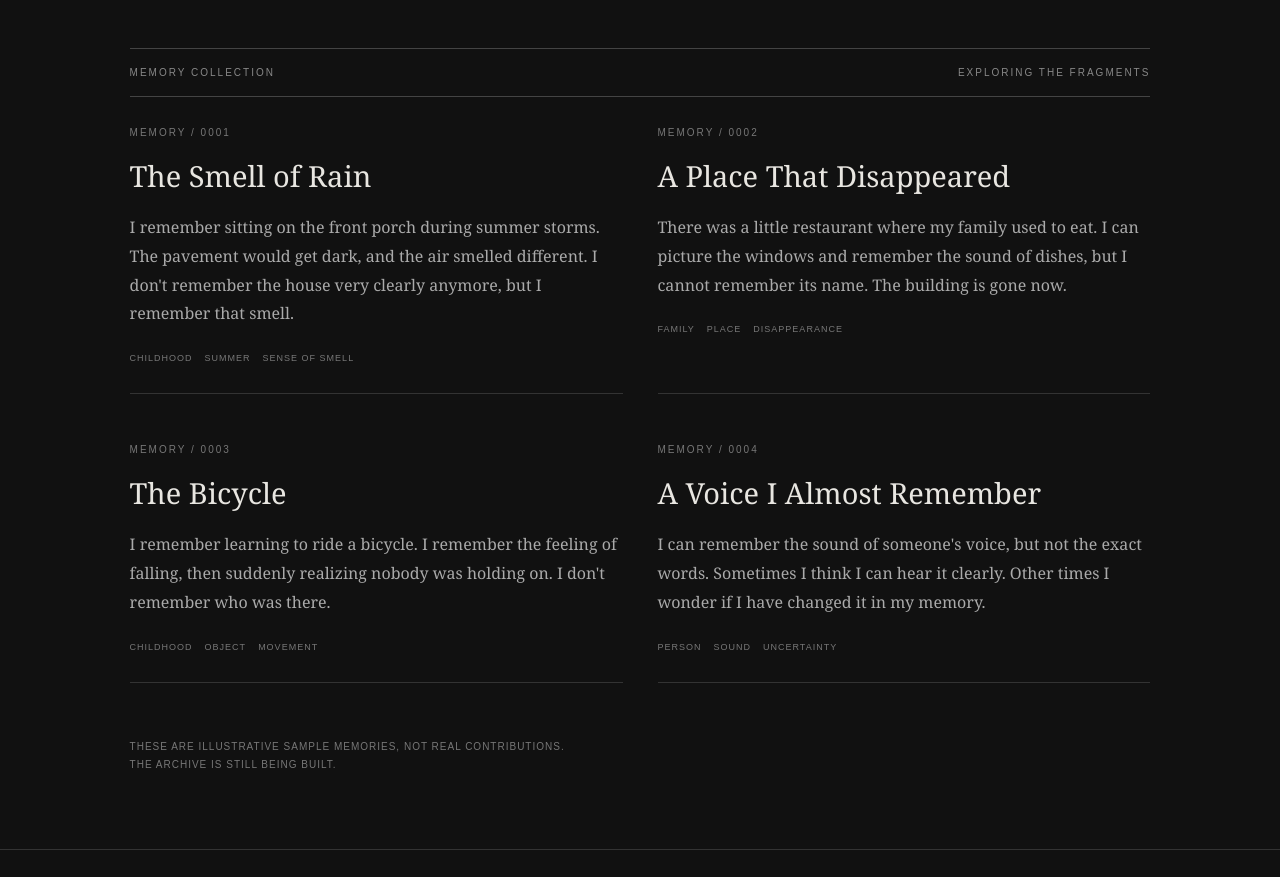
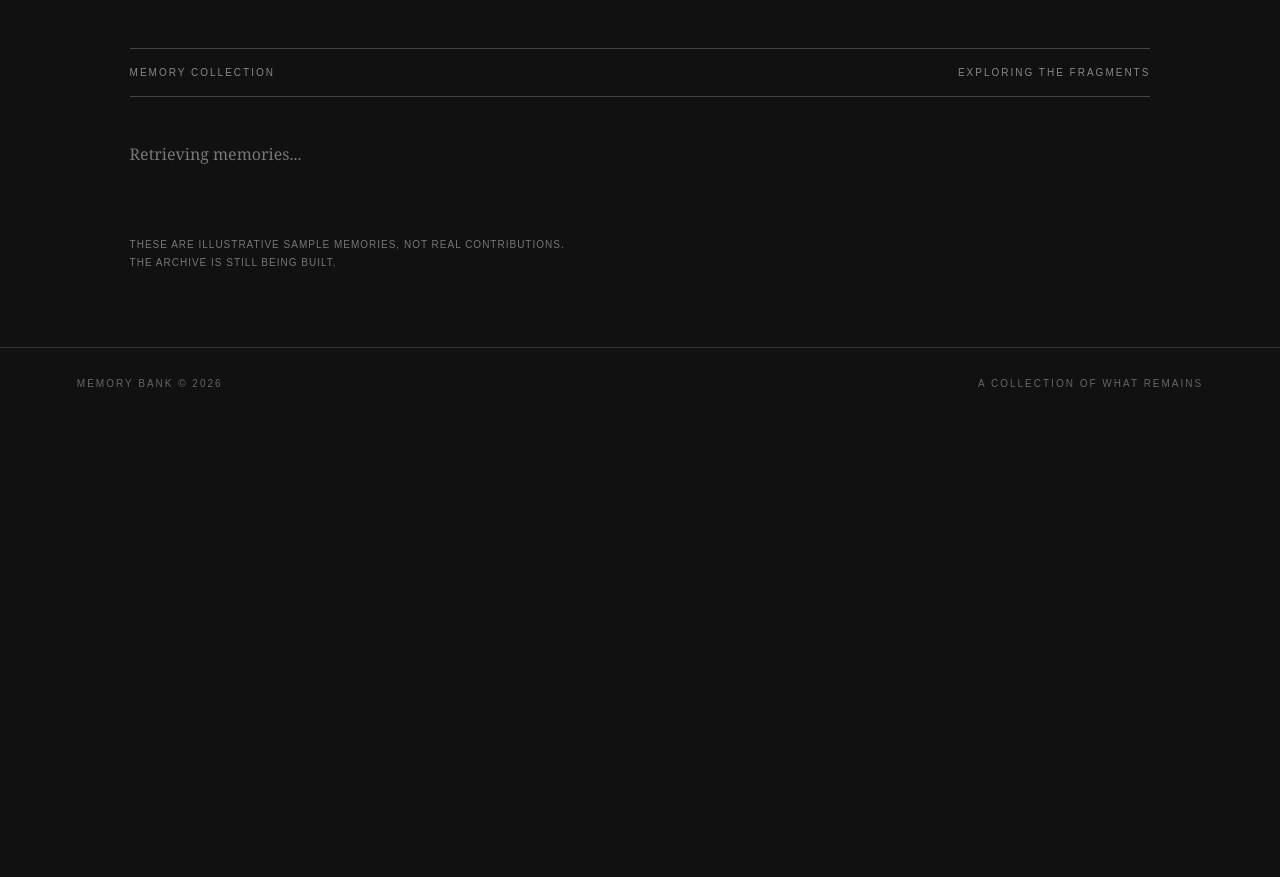
Before and after one commit to jongran78/create-memory-bank, a plain HTML site: page archive.html in a window 1280 px wide. Shown: the part 520-1397 px from the top of the page. After the commit the page ends 939 px from the top, so only its background shows below. Drawn offline with Linux system fonts and the light colour scheme.

Commit message:
Update archive.html

```diff
--- a/archive.html
+++ b/archive.html
@@ -213,74 +213,9 @@ footer {
     <span>EXPLORING THE FRAGMENTS</span>
   </div>
 
-  <section class="memories">
-
-    <article class="memory">
-      <div class="memory-number">MEMORY / 0001</div>
-      <h2>The Smell of Rain</h2>
-      <p>
-        I remember sitting on the front porch during
-        summer storms. The pavement would get dark,
-        and the air smelled different. I don't remember
-        the house very clearly anymore, but I remember
-        that smell.
-      </p>
-      <div class="metadata">
-        <span>Childhood</span>
-        <span>Summer</span>
-        <span>Sense of Smell</span>
-      </div>
-    </article>
-
-    <article class="memory">
-      <div class="memory-number">MEMORY / 0002</div>
-      <h2>A Place That Disappeared</h2>
-      <p>
-        There was a little restaurant where my family
-        used to eat. I can picture the windows and
-        remember the sound of dishes, but I cannot
-        remember its name. The building is gone now.
-      </p>
-      <div class="metadata">
-        <span>Family</span>
-        <span>Place</span>
-        <span>Disappearance</span>
-      </div>
-    </article>
-
-    <article class="memory">
-      <div class="memory-number">MEMORY / 0003</div>
-      <h2>The Bicycle</h2>
-      <p>
-        I remember learning to ride a bicycle.
-        I remember the feeling of falling, then
-        suddenly realizing nobody was holding on.
-        I don't remember who was there.
-      </p>
-      <div class="metadata">
-        <span>Childhood</span>
-        <span>Object</span>
-        <span>Movement</span>
-      </div>
-    </article>
-
-    <article class="memory">
-      <div class="memory-number">MEMORY / 0004</div>
-      <h2>A Voice I Almost Remember</h2>
-      <p>
-        I can remember the sound of someone's voice,
-        but not the exact words. Sometimes I think
-        I can hear it clearly. Other times I wonder
-        if I have changed it in my memory.
-      </p>
-      <div class="metadata">
-        <span>Person</span>
-        <span>Sound</span>
-        <span>Uncertainty</span>
-      </div>
-    </article>
-
-  </section>
+  <section class="memories" id="memories-container">
+  <p style="color:#777;">Retrieving memories...</p>
+</section>
 
   <div class="sample-note">
     THESE ARE ILLUSTRATIVE SAMPLE MEMORIES, NOT REAL CONTRIBUTIONS.
```
